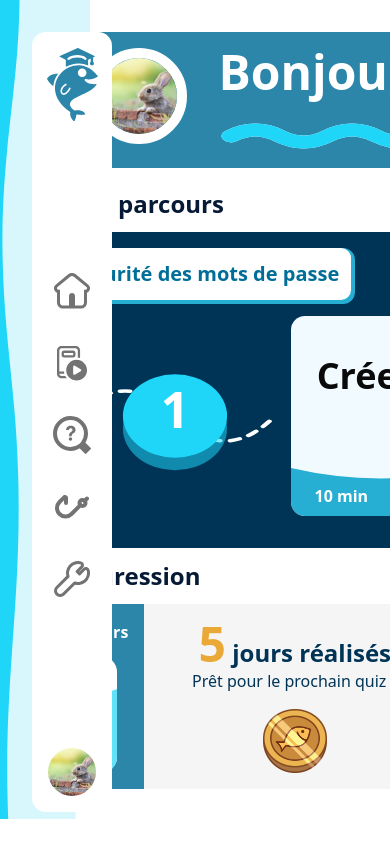
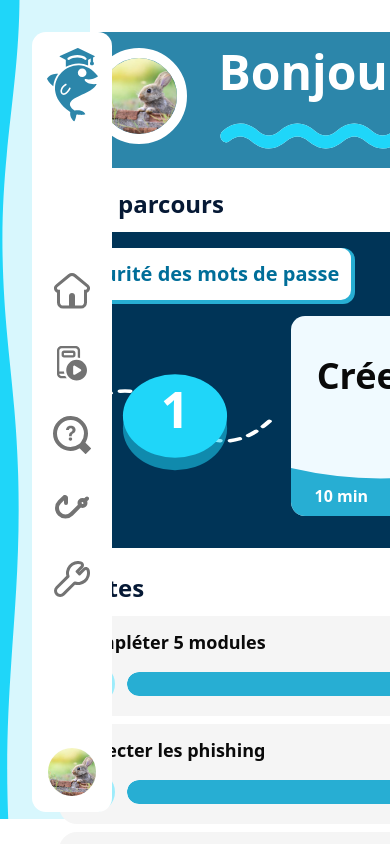
Before and after one commit to SHAfoin/learn-and-phish, a Next.js app: page /app in a window 390 px wide. Shown: the top 844 px of the page. Built offline with nearby package versions, Linux system fonts and the light colour scheme.

Commit message:
feat: adding a little responsive

```diff
--- a/app/app/page.tsx
+++ b/app/app/page.tsx
@@ -19,7 +19,7 @@ export default function page() {
         streak={5}
         className="mb-2"
       />
-      <div className="flex w-full gap-6 h-fit">
+      <div className="flex w-full flex-col xl:flex-row gap-6 h-fit">
         <div className="flex flex-col gap-3 flex-2">
           <h2 className="text-2xl text-ocean-950 font-bold">Mon parcours</h2>
           <WorldProgressWidget />
@@ -51,7 +51,7 @@ export default function page() {
           </div>
         </div>
       </div>
-      <div className="flex w-full gap-6 h-fit">
+      <div className="flex w-full flex-col xl:flex-row gap-6 h-fit">
         <div className="flex flex-col gap-3 flex-1">
           <h2 className="text-2xl text-ocean-950 font-bold">Progression</h2>
           <StreakProgressWidget
--- a/components/StreakProgressWidget.tsx
+++ b/components/StreakProgressWidget.tsx
@@ -31,15 +31,18 @@ export default function StreakProgressWidget({
           </div>
         </div>
       </div>
-      <div className="flex flex-col p-4 items-center flex-1">
-        <h2 className="font-bold text-2xl text-ocean-900">
-          <span className="text-5xl text-sand-500">5</span> jours réalisés
-        </h2>
-        <p className="text-ocean-900">Prêt pour le prochain quiz ?</p>
+      <div className="flex xl:flex-col p-4 items-center flex-1 flex-row justify-center">
+        <div>
+          <h2 className="font-bold text-2xl text-ocean-900">
+            <span className="text-5xl text-sand-500">5</span> jours réalisés
+          </h2>
+          <p className="text-ocean-900">Prêt pour le prochain quiz ?</p>
+        </div>
+
         <img
           src={doneToday ? "/png/coin.png" : "/png/coin_disabled.png"}
           alt="Coin Icon"
-          className="mt-4 xl:w-44 xl:h-44 lg:w-32 lg:h-32 h-16 w-16"
+          className="mt-4 xl:w-44 xl:h-44 lg:w-32 lg:h-32 h-20 w-20"
         />
       </div>
     </div>
```
